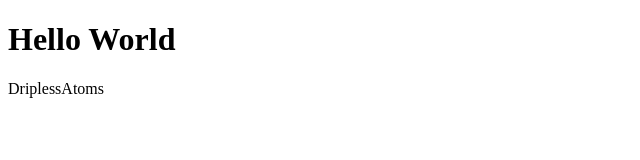
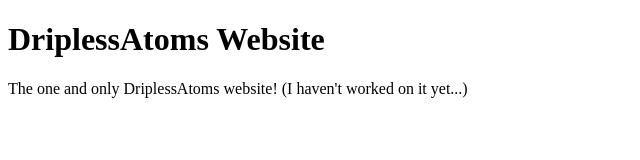
Before and after one commit to DriplessAtoms/driplessatoms.github.io, a plain HTML site: page index.html in a window 1280 px wide. Shown: the whole page, without its empty margins (0-640 px from the left). Drawn offline with Linux system fonts and the light colour scheme.

Commit message:
Update index.html

```diff
--- a/index.html
+++ b/index.html
@@ -1,7 +1,7 @@
 <!DOCTYPE html>
 <html>
 <body>
-<h1>Hello World</h1>
-<p>DriplessAtoms</p>
+<h1>DriplessAtoms Website</h1>
+<p>The one and only DriplessAtoms website! (I haven't worked on it yet...)</p>
 </body>
 </html>
```
